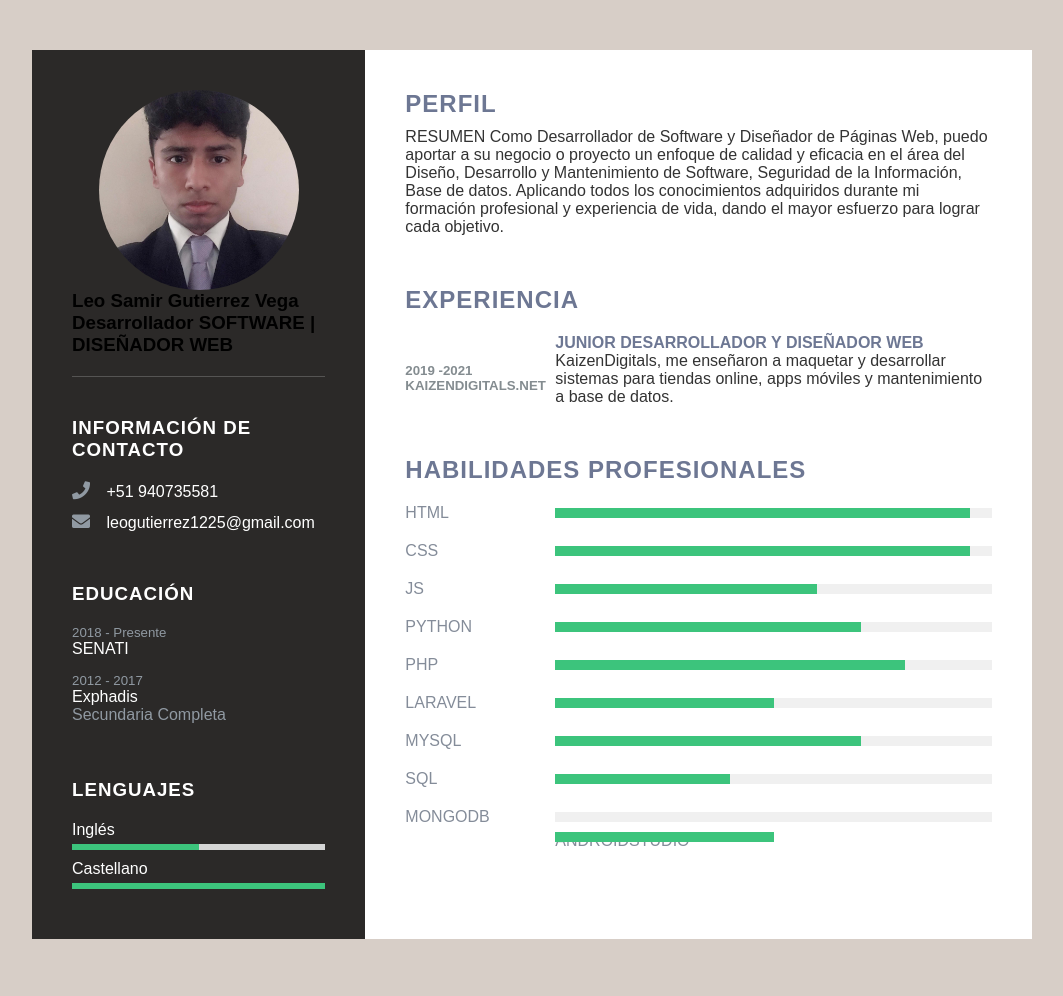
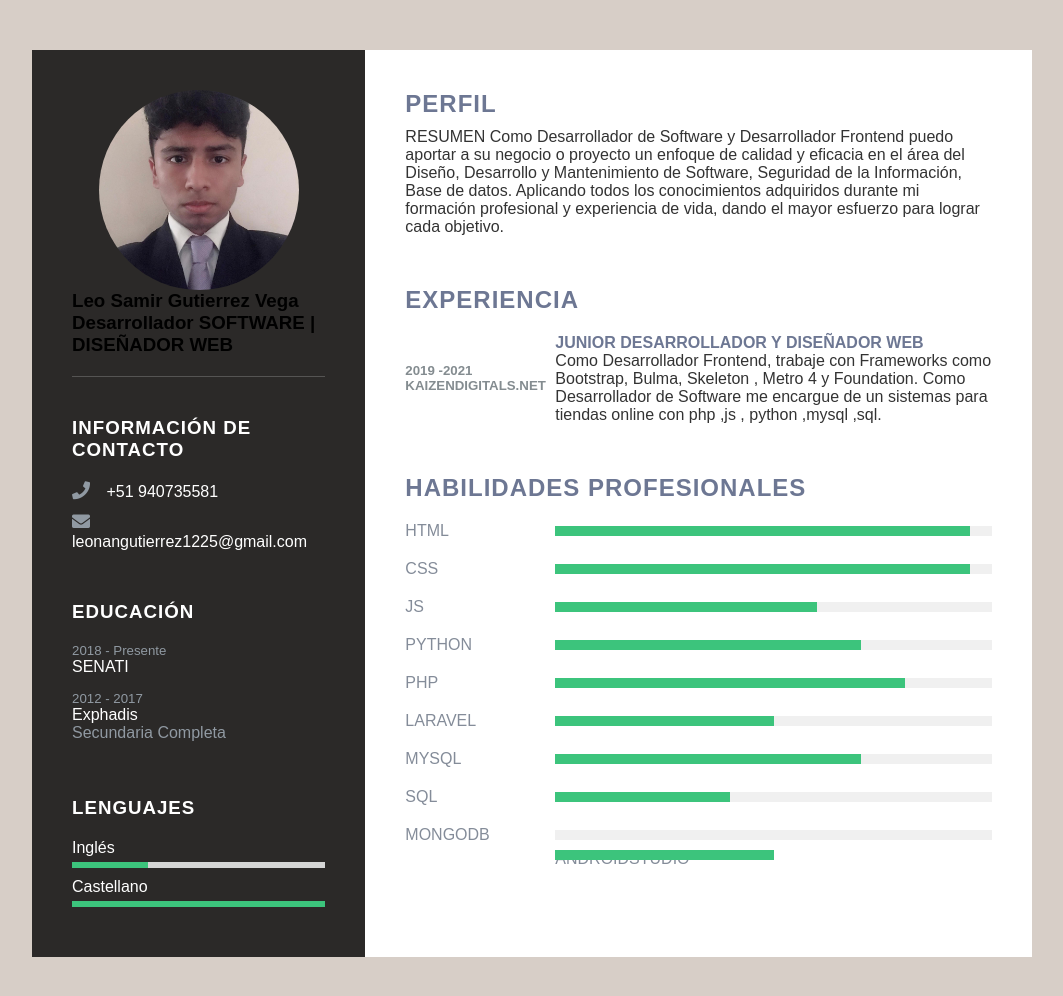
Before and after one commit to LeoGutierrezV/LeoGutierrezV.github.io, a plain HTML site: page index.html in a window 1280 px wide. Shown: the whole page, without its empty margins (108-1171 px from the left). Drawn offline with Linux system fonts and the light colour scheme.

Commit message:
Update index.html

```diff
--- a/index.html
+++ b/index.html
@@ -26,7 +26,7 @@
 					</li>
 					<li>
 						<span class="icon"><i class="fa fa-envelope" aria-hidden="true"></i></span>
-						<span class="text">leogutierrez1225@gmail.com</span>
+						<span class="text">leonangutierrez1225@gmail.com</span>
 					</li>
 				</ul>
 			</div>
@@ -52,7 +52,7 @@
 				<ul>
 					<li>
 						<span class="text">Inglés</span>
-						<span class="porcentaje"><div style="width: 50%;"></div></span>
+						<span class="porcentaje"><div style="width: 30%;"></div></span>
 					</li>
 					<li>
 						<span class="text">Castellano</span>
@@ -66,7 +66,7 @@
 			<div class="about">
 				<h2 class="title2">Perfil</h2>
 				<p>RESUMEN
-					Como Desarrollador de Software y Diseñador de Páginas Web, puedo aportar a su negocio o proyecto un enfoque de calidad y eficacia en el
+					Como Desarrollador de Software y Desarrollador Frontend puedo aportar a su negocio o proyecto un enfoque de calidad y eficacia en el
 					área del Diseño, Desarrollo y Mantenimiento de Software, Seguridad de la
 					Información, Base de datos.
 					Aplicando todos los conocimientos adquiridos durante mi formación profesional y
@@ -82,7 +82,9 @@
 					</div>
 					<div class="text">
 						<h4>Junior Desarrollador y Diseñador Web</h4>
-						<p>KaizenDigitals, me enseñaron a maquetar y desarrollar sistemas para tiendas online, apps móviles y mantenimiento a base de datos.</p>
+						<p>
+							Como Desarrollador Frontend, trabaje con Frameworks como Bootstrap, Bulma, Skeleton , Metro 4 y Foundation.
+							Como Desarrollador de Software me encargue de un sistemas para tiendas online con php ,js , python ,mysql ,sql.
 					</div>
 				</div>
 			</div>
```
